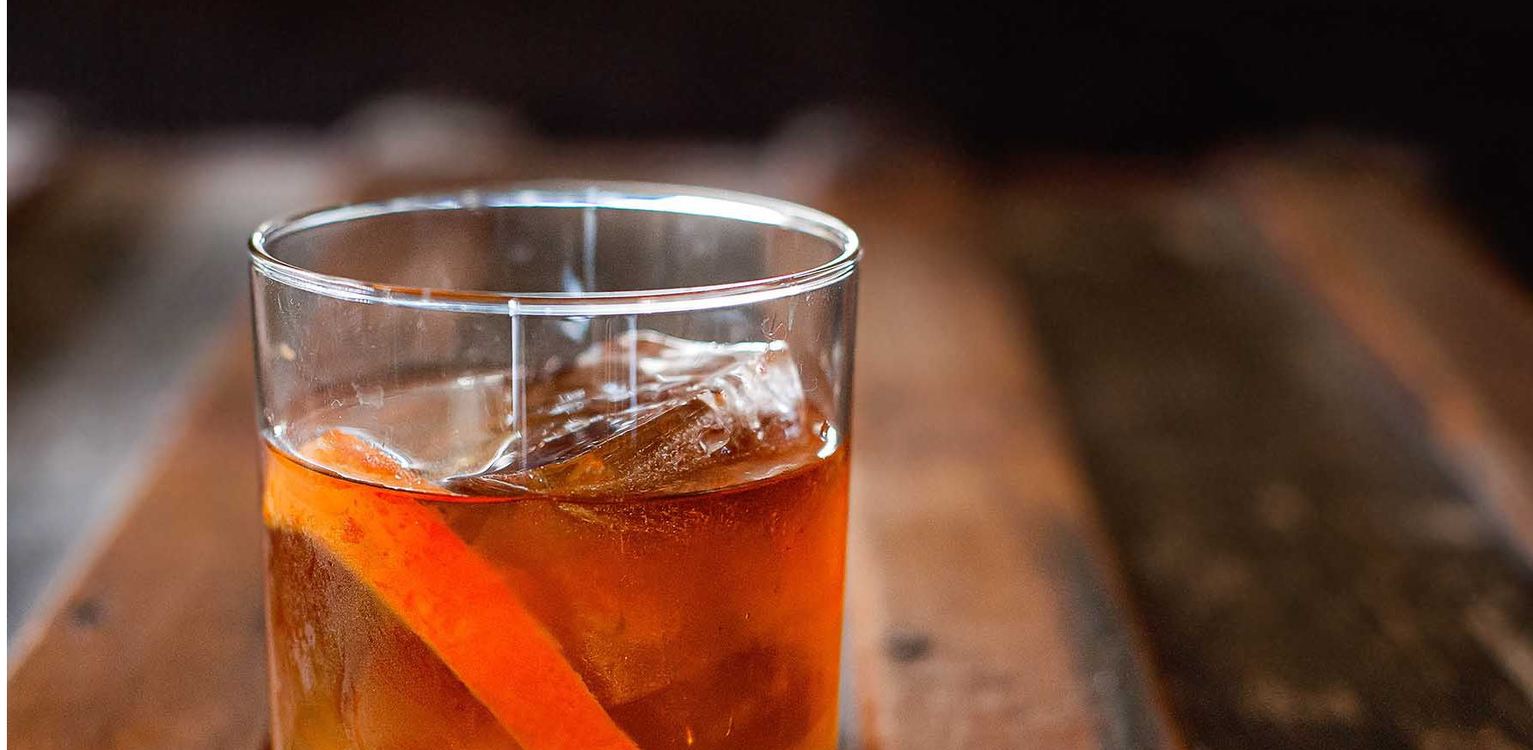
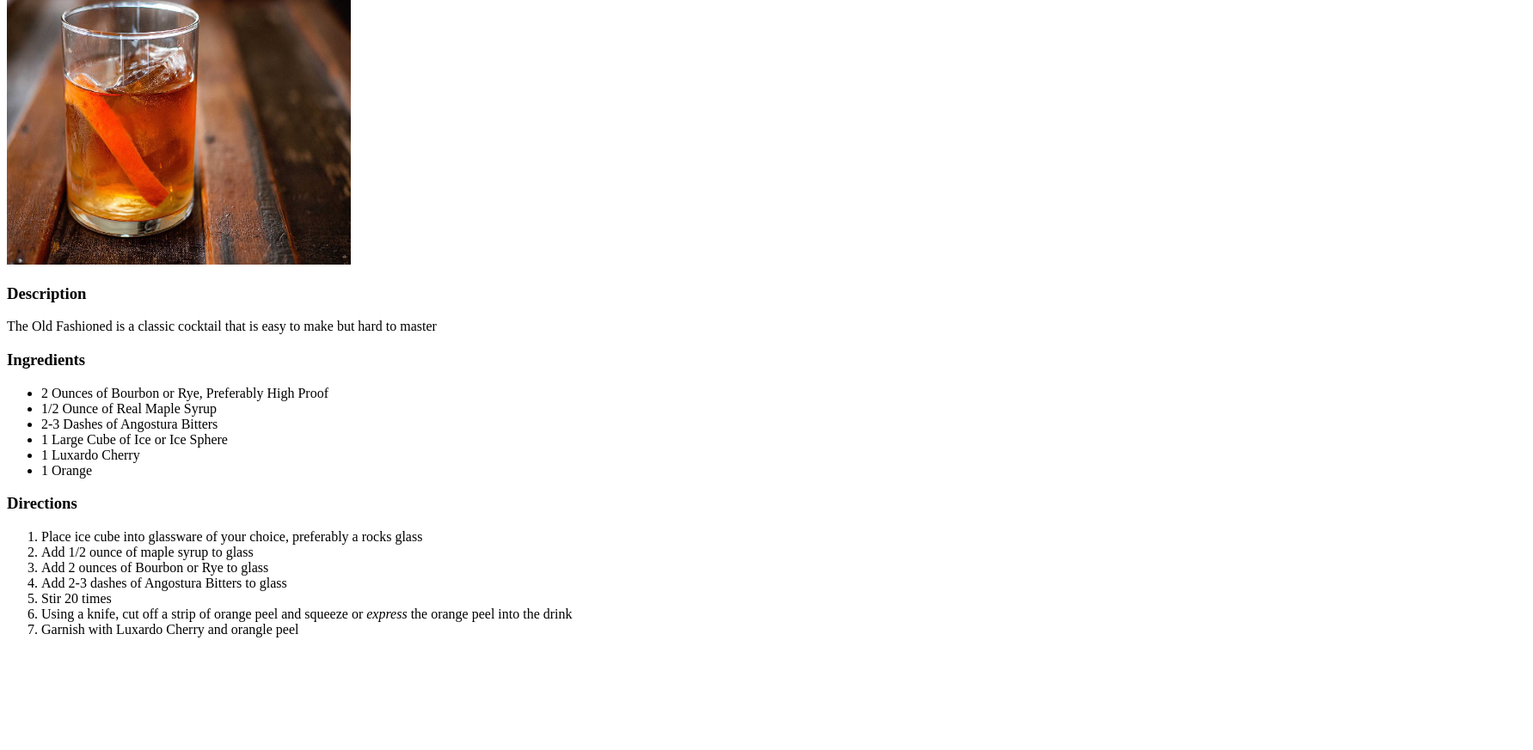
Before and after one commit to kbeaulie/odin-recipes, a plain HTML site: page recipes/Old Fashioned.html in a window 1280 px wide. Shown: the part 219-1092 px from the top of the page at 86% size, 1783 px wide, since content can reach past the window. After the commit the page ends 977 px from the top, so only its background shows below. Drawn offline with Linux system fonts and the light colour scheme.

Commit message:
Made changes to various files, updating image sizes and adding text

```diff
--- a/recipes/Old Fashioned.html
+++ b/recipes/Old Fashioned.html
@@ -2,17 +2,39 @@
 <html lang="en">
 <head>
     <meta charset="UTF-8">
-    <title>Old Fashioned</title>
+    <title>Kody's Old Fashioned</title>
 
 </head>
 
 <body>
     <h1><a href="../index.html">Home Page</a></h1>
-    <h2> Old Fashioned Cocktail</h2>
-    <img src="./Recipe Images/Old Fashioned.jpg">
-    <h3>The Old Fashioned is a classic cocktail that is easy to make but hard to master</h3>
+    <h2> Kody's Old Fashioned Cocktail</h2>
+    <img src="./Recipe Images/Old Fashioned.jpg"
+        alt="An Old Fashioned Cocktail"
+        width = "400"
+        height = "400">
+    <h3>Description</h3>
+    <p>The Old Fashioned is a classic cocktail that is easy to make but hard to master</p>
 
-
+    <h3>Ingredients</h3>
+        <ul>
+            <li>2 Ounces of Bourbon or Rye, Preferably High Proof</li>
+            <li>1/2 Ounce of Real Maple Syrup</li>
+            <li>2-3 Dashes of Angostura Bitters</li>
+            <li>1 Large Cube of Ice or Ice Sphere</li>
+            <li>1 Luxardo Cherry</li>
+            <li>1 Orange</li>
+        </ul>
+    <h3>Directions</h3>
+        <ol>
+            <li>Place ice cube into glassware of your choice, preferably a rocks glass</li>
+            <li>Add 1/2 ounce of maple syrup to glass</li>
+            <li>Add 2 ounces of Bourbon or Rye to glass</li>
+            <li>Add 2-3 dashes of Angostura Bitters to glass</li>
+            <li>Stir 20 times</li>
+            <li>Using a knife, cut off a strip of orange peel and squeeze or <em>express</em> the orange peel into the drink</li>
+            <li>Garnish with Luxardo Cherry and orangle peel</li>
+        </ol>
 
 </body>
 
```
Also changed, not shown: index.html (+3 -3 lines), recipes/Bourbon Chicken.html (+3 -4 lines).
